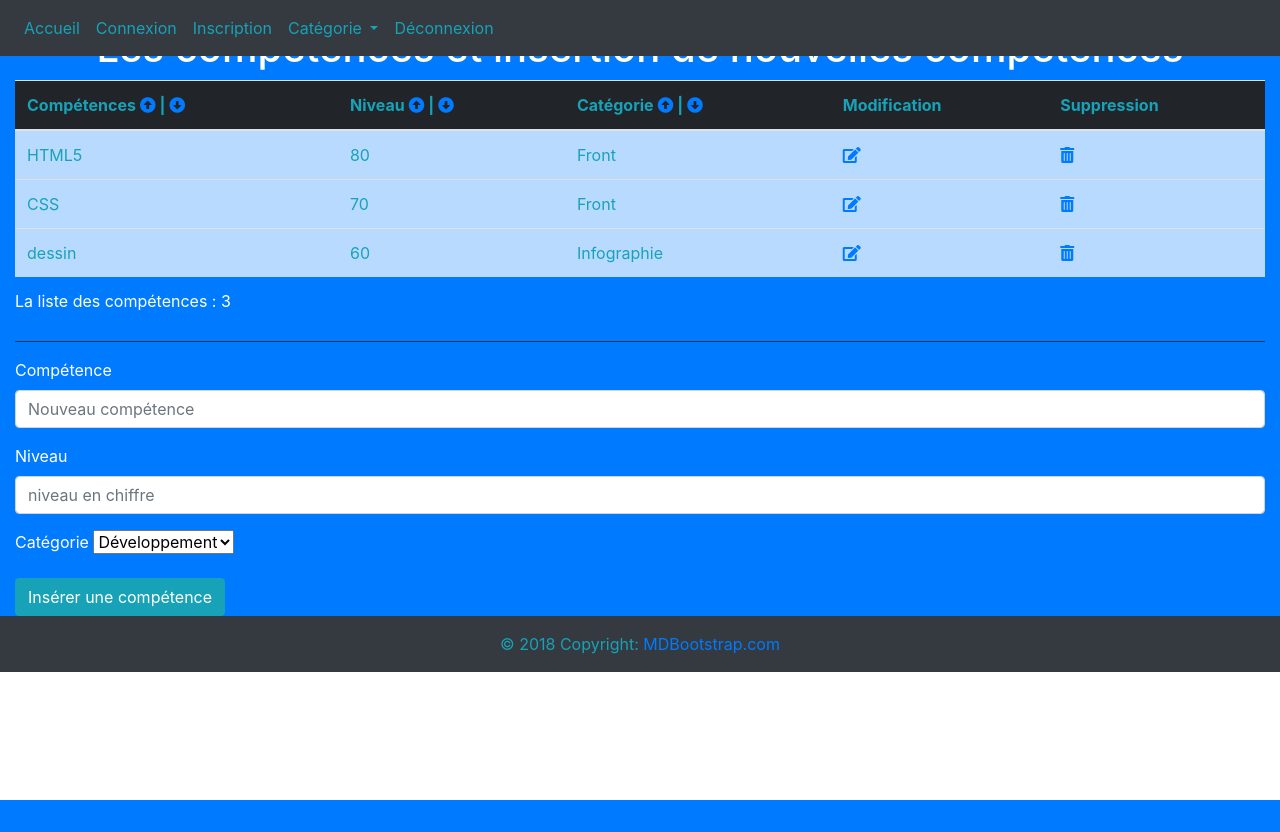
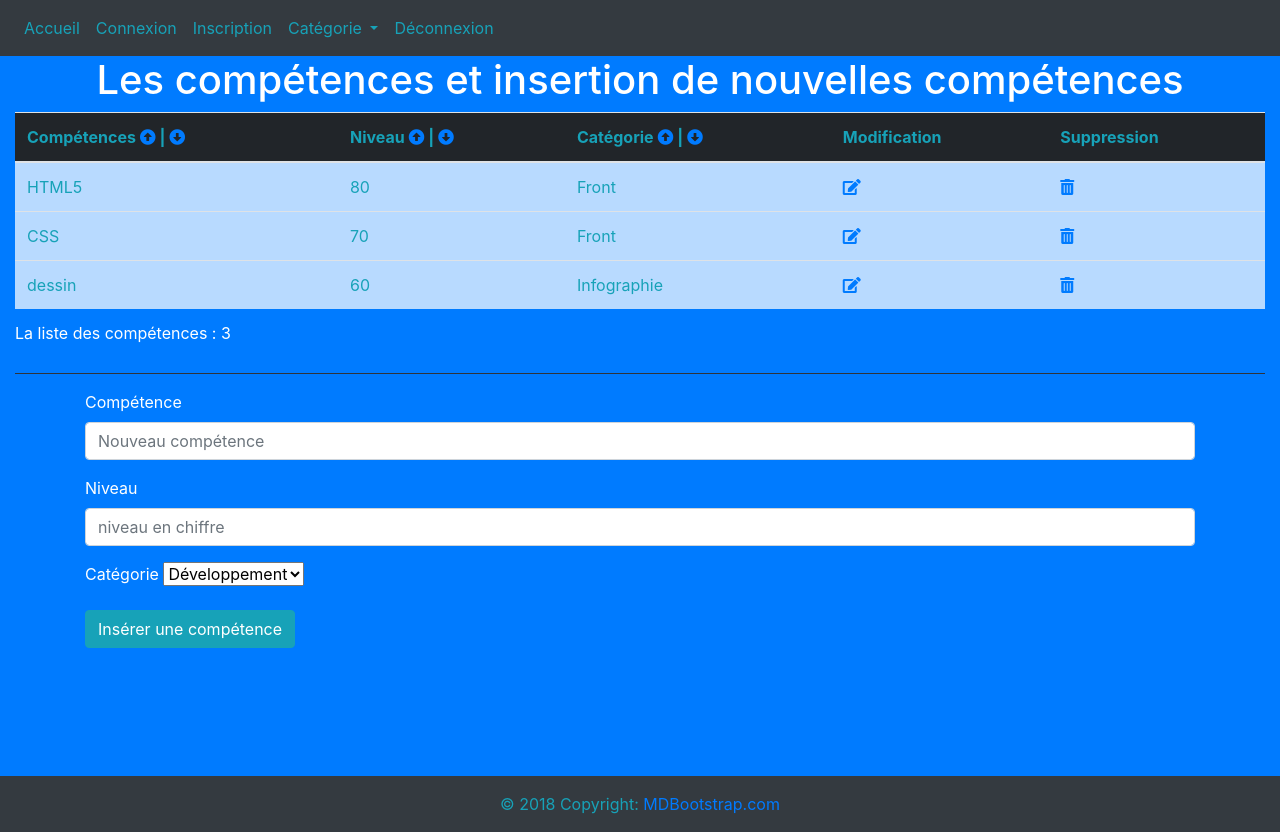
Before and after one commit to Fabgraph/site_portfolio, a PHP site: the page made by admin/competences.php in a window 1280 px wide. Before the commit the page ends 800 px from the top, so only its background shows below. Run offline with PHP 8.4, Linux system fonts and the light colour scheme; a user stored in the database is signed in; data comes from the database, SQL or seed files in the repository; some libraries are stand-ins or nearby versions.

Commit message:
commit16
c16

```diff
--- a/admin/competences.php
+++ b/admin/competences.php
@@ -161,7 +161,7 @@
     </div>
 
     <hr class="bg-dark">
-    <div class="">
+    <div class="container">
             <!-- insertion d'une nouvelle compétence formulaire -->
             <form action="competences.php" method="post">
                 <div class="form-group">
@@ -181,7 +181,7 @@
                         <option value="Back">Back</option>
                     </select>
                 </div>
-            <div class="">
+                <div class="mgbutton">
                     <button type="submit" class="btn btn-info">Insérer une compétence</button>
                 </div>
             </form>
--- a/admin/css/style.css
+++ b/admin/css/style.css
@@ -1,9 +1,10 @@
-
+@charset "utf-8";
 /* Taille du jumbotron */
 .jumbo .jumbotron {
     width: 100%;
     height: 600px;
     background: url('../img/fond5.jpg') no-repeat center center;
+    margin-bottom: -0.02%;
 }
 
 
@@ -28,8 +29,20 @@
     margin-bottom: 700px;
 }
 
+
+/* BODY */
 .container-fluid {
-    margin-top: -32px;
+    margin-top: 0 auto;
+    min-height: 90vh;
+    position: relative;
 }
 
-/* PAGE AUTHENTIFICATION */
+/* NAVBAR */
+/* .navbar {
+    position: fixed;
+} */
+
+/* FOOTER */
+/* footer {
+    position: fixed;
+} */
--- a/admin/experiences.php
+++ b/admin/experiences.php
@@ -168,7 +168,7 @@
     </div>
 
     <hr class="bg-dark">
-    <div class="">
+    <div class="container">
         <!-- insertion d'une nouvelle compétence formulaire -->
         <form action="experiences.php" method="post">
             <div class="form-group">
--- a/admin/formations.php
+++ b/admin/formations.php
@@ -167,7 +167,7 @@
     </div>
 
     <hr class="bg-dark">
-    <div class="">
+    <div class="container">
         <!-- insertion d'une nouvelle compétence formulaire -->
         <form action="formations.php" method="post">
             <div class="form-group">
--- a/admin/inc/liens.php
+++ b/admin/inc/liens.php
@@ -3,6 +3,6 @@
 <!-- lien Font Awesome -->
 <link rel="stylesheet" href="https://use.fontawesome.com/releases/v5.4.1/css/all.css" integrity="sha384-5sAR7xN1Nv6T6+dT2mhtzEpVJvfS3NScPQTrOxhwjIuvcA67KV2R5Jz6kr4abQsz" crossorigin="anonymous">
 <!-- lien feuille de style CSS -->
-<link type="text/css" rel="stylesheet" href="../css/style.css" />
+<link type="text/css" rel="stylesheet" href="css/style.css" />
 <!-- lien ck editor -->
 <script src="ckeditor/ckeditor.js"></script>
--- a/admin/index.php
+++ b/admin/index.php
@@ -35,10 +35,7 @@ if(isset($_GET['quitter'])){
     <meta charset="UTF-8">
     <meta name="viewport" content="width=device-width, initial-scale=1.0">
     <meta http-equiv="X-UA-Compatible" content="ie=edge">
-    <!-- lien Bootstrap -->
-    <link rel="stylesheet" href="https://stackpath.bootstrapcdn.com/bootstrap/4.1.2/css/bootstrap.min.css" integrity="sha384-Smlep5jCw/wG7hdkwQ/Z5nLIefveQRIY9nfy6xoR1uRYBtpZgI6339F5dgvm/e9B" crossorigin="anonymous">
-    <!-- lien feuille de style CSS -->
-    <link rel="stylesheet" href="css/style.css" />
+    <?php require 'inc/liens.php'; ?>
 
     <?php
         // requête pour une seule info
--- a/admin/loisirs.php
+++ b/admin/loisirs.php
@@ -90,8 +90,6 @@
     <meta charset="UTF-8">
     <meta name="viewport" content="width=device-width, initial-scale=1.0">
     <meta http-equiv="X-UA-Compatible" content="ie=edge">
-    <!-- lien feuille de style CSS -->
-    <link type="text/css" rel="stylesheet" href="../css/style.css" />
     <?php
         // requête pour une seule info
         $sql = $pdoCV->query(" SELECT * FROM t_utilisateurs WHERE id_utilisateur = '$id_utilisateur' ");
@@ -141,7 +139,7 @@
     </div>
 
     <hr class="bg-dark">
-    <div class="">
+    <div class="container">
         <form action="loisirs.php" method="post">
             <div class="form-group">
                 <label for="loisir" class="text-white" class="text-white">Loisir</label>
--- a/admin/modif_competence.php
+++ b/admin/modif_competence.php
@@ -31,7 +31,7 @@
 
     <div class="container-fluid bg-primary">
 
-        <h1 class="text-white">Mise à jour d'une compétence</h1>
+        <h1 class="text-center text-white">Mise à jour d'une compétence</h1>
         <!-- mise à jour formulaire -->
         <form action="modif_competence.php" method="post">
         <div class="">
--- a/admin/modif_realisation.php
+++ b/admin/modif_realisation.php
@@ -25,7 +25,6 @@
     <meta name="viewport" content="width=device-width, initial-scale=1.0">
     <meta http-equiv="X-UA-Compatible" content="ie=edge">
     <title>Admin : mise à jour realisation</title>
-    <!-- lien Bootstrap -->
     <?php require 'inc/liens.php'; ?>
 </head>
 <body>
@@ -69,6 +68,7 @@
             <input type="hidden" name="id_realisation" value="<?php echo $ligne_realisation['id_realisation']; ?>">
             <button type="submit" class="btn btn-info">MAJ</button>
         </div>
+
     </form>
     </div>
 
--- a/admin/modif_titre.php
+++ b/admin/modif_titre.php
@@ -28,16 +28,16 @@
     <?php require 'inc/navigation.php'; ?>
 
     <div class="container-fluid bg-primary">
-    <h1 class="text-center text-info">Mise à jour d'un titre</h1>
+    <h1 class="text-center text-white">Mise à jour d'un titre</h1>
 
     <!-- mise à jour formulaire -->
     <form action="modif_titre.php" method="post">
         <div class="">
-            <label for="titre">Loisir</label>
+            <label for="titre" class="text-white">Loisir</label>
             <input type="text" name="titre" value="<?php echo $ligne_titre['titre']; ?>" class="form-control" required>
         </div>
         <div class="">
-            <label for="accroche">Accroche</label>
+            <label for="accroche" class="text-white">Accroche</label>
         </div>
         <div>
             <textarea name="accroche" cols="30" rows="10"></textarea>
--- a/admin/realisations.php
+++ b/admin/realisations.php
@@ -166,7 +166,7 @@
     </div>
 
     <hr class="bg-dark">
-    <div class="">
+    <div class="container">
         <!-- insertion d'une nouvelle compétence formulaire -->
         <form action="realisations.php" method="post">
             <div class="form-group">
```
Also changed, not shown: admin/titres.php (+4 -4 lines), 1 other file. Lines whose indentation alone changed are shown as unchanged.
